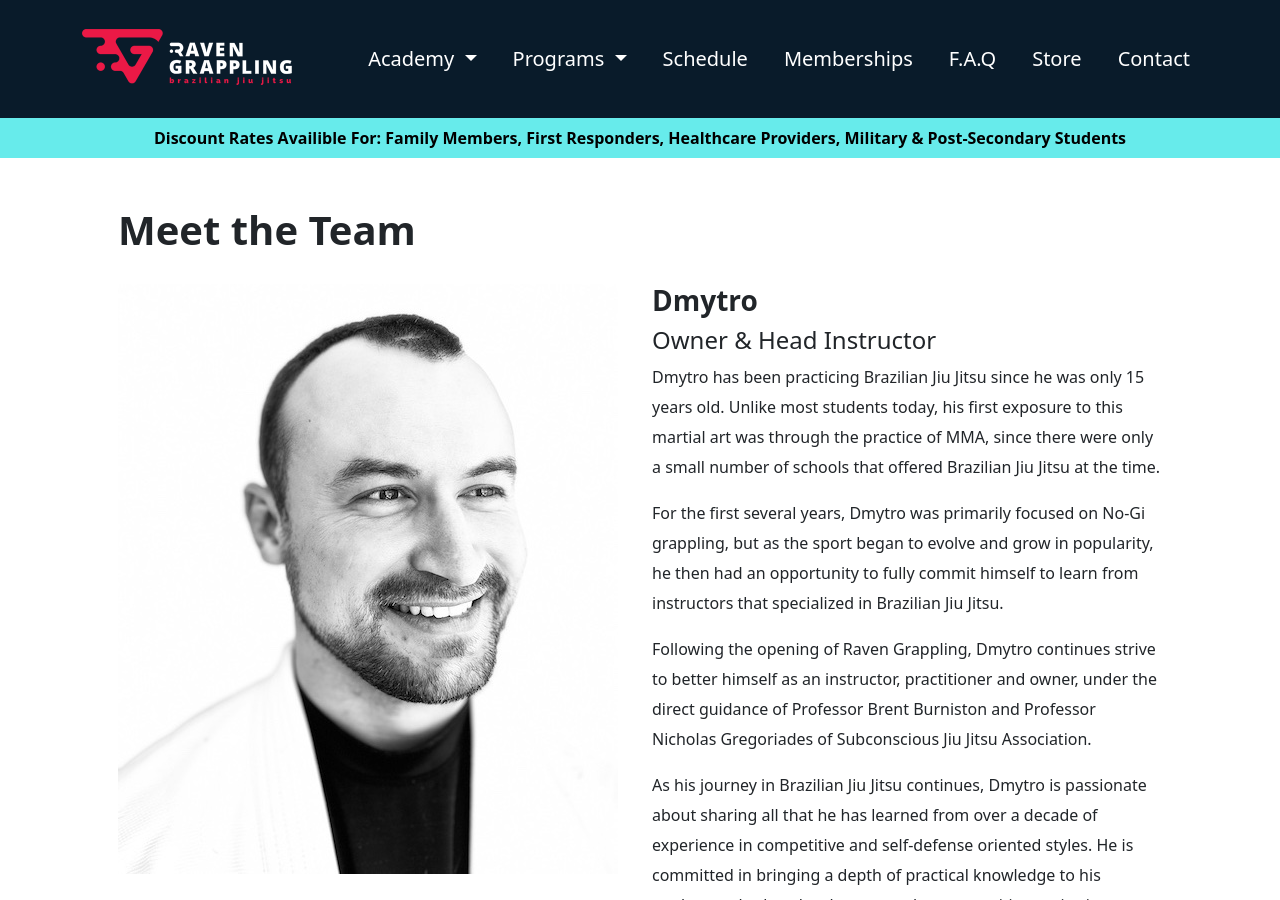
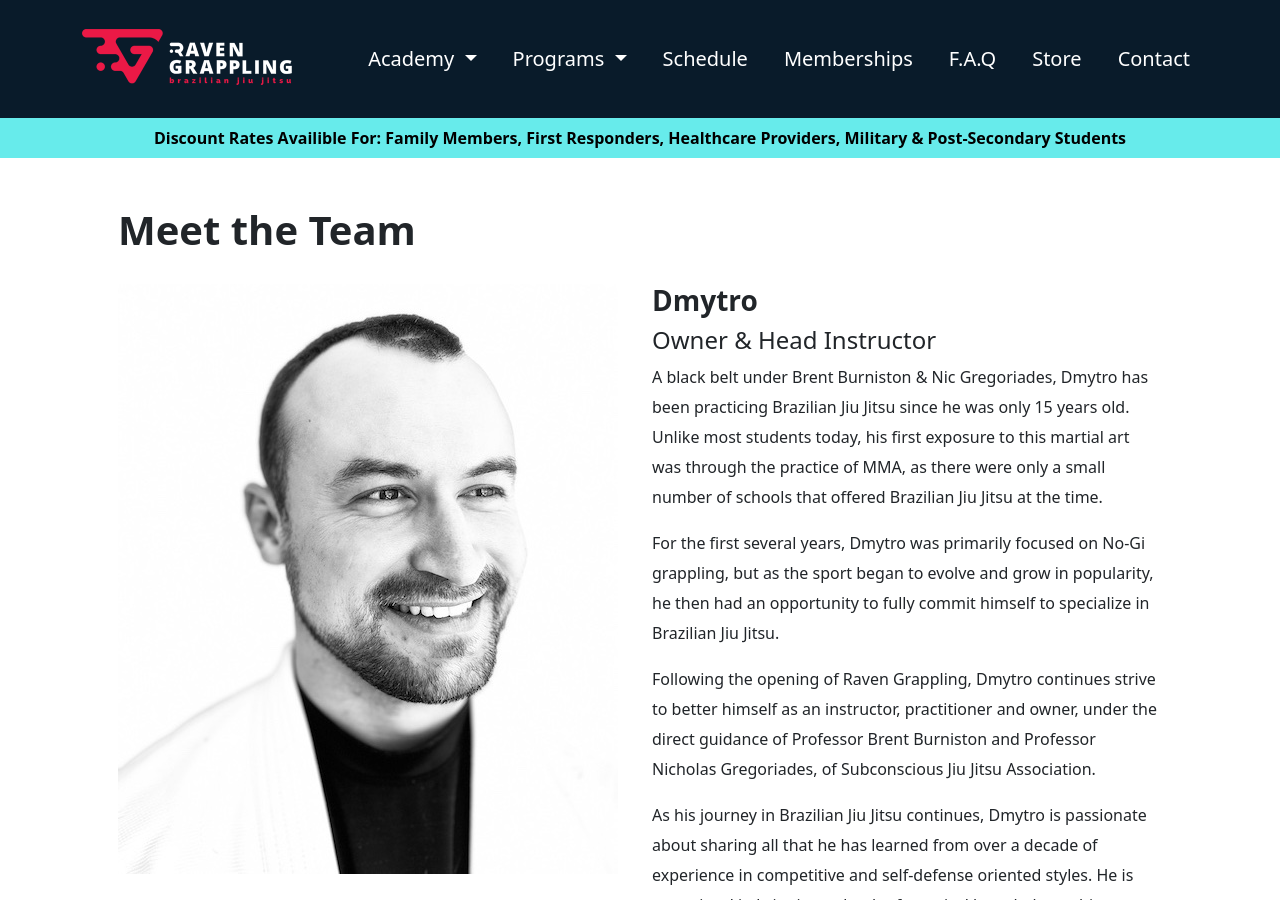
Before and after one commit to RavenGrappling/RavenGrappling.github.io, a Jekyll site: the page built from meet-the-team.md, in a window 1280 px wide and 900 px high. Built offline with Jekyll 4.4.1, drawn with Linux system fonts in a browser that asks for light colours.

Commit message:
Update meet-the-team.md

```diff
--- a/meet-the-team.md
+++ b/meet-the-team.md
@@ -18,13 +18,13 @@
         Owner & Head Instructor
       </h4>
       <p>
-        Dmytro has been practicing Brazilian Jiu Jitsu since he was only 15 years old. Unlike most students today, his first exposure to this martial art was through the practice of MMA, since there were only a small number of schools that offered Brazilian Jiu Jitsu at the time.
+        A black belt under Brent Burniston & Nic Gregoriades, Dmytro has been practicing Brazilian Jiu Jitsu since he was only 15 years old. Unlike most students today, his first exposure to this martial art was through the practice of MMA, as there were only a small number of schools that offered Brazilian Jiu Jitsu at the time.
       </p>
       <p>
-        For the first several years, Dmytro was primarily focused on No-Gi grappling, but as the sport began to evolve and grow in popularity, he then had an opportunity to fully commit himself to learn from instructors that specialized in Brazilian Jiu Jitsu.
+        For the first several years, Dmytro was primarily focused on No-Gi grappling, but as the sport began to evolve and grow in popularity, he then had an opportunity to fully commit himself to specialize in Brazilian Jiu Jitsu.
       </p>
       <p>
-        Following the opening of Raven Grappling, Dmytro continues strive to better himself as an instructor, practitioner and owner, under the direct guidance of Professor Brent Burniston and Professor Nicholas Gregoriades of Subconscious Jiu Jitsu Association.
+        Following the opening of Raven Grappling, Dmytro continues strive to better himself as an instructor, practitioner and owner, under the direct guidance of Professor Brent Burniston and Professor Nicholas Gregoriades, of Subconscious Jiu Jitsu Association.
       </p>
       <p>
         As his journey in Brazilian Jiu Jitsu continues, Dmytro is passionate about sharing all that he has learned from over a decade of experience in competitive and self-defense oriented styles. He is committed in bringing a depth of practical knowledge to his students, whether they have casual or competitive aspirations.
```
